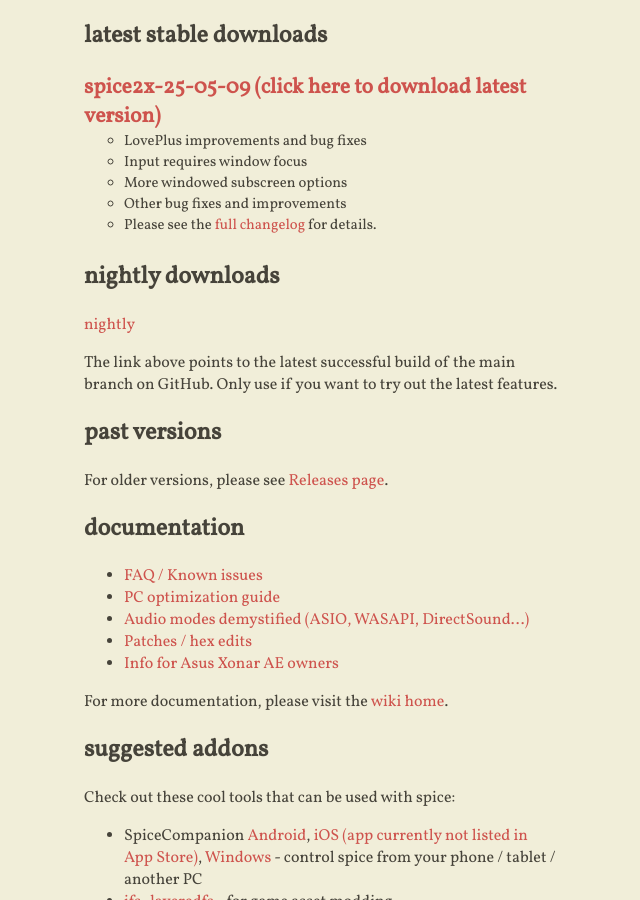
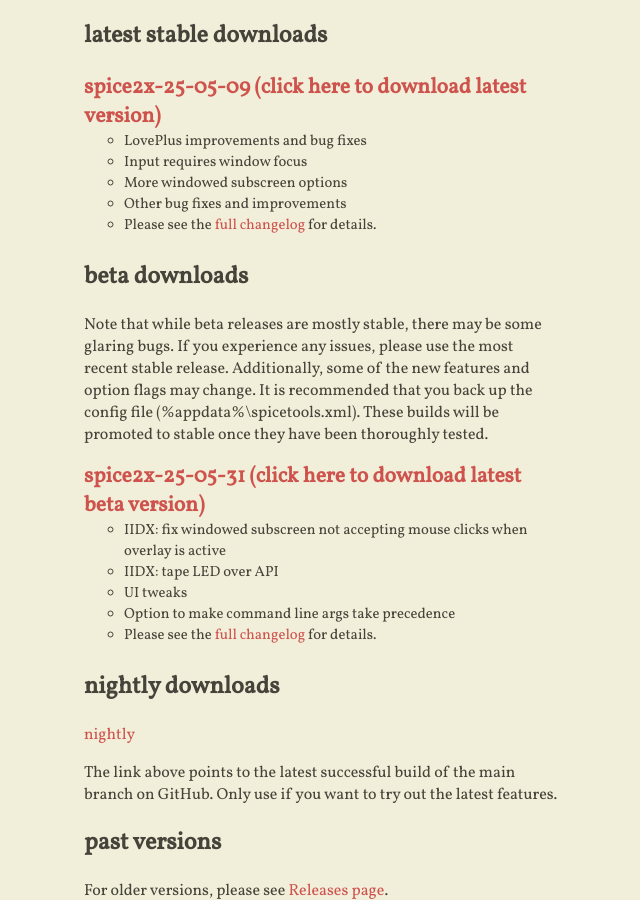
Before and after one commit to spice2x/spice2x.github.io, a Jekyll site: the page built from docs/index.html, in a window 1280 px wide and 900 px high, scrolled down 670 px. Shown: the whole window, without its empty margins (420-1060 px from the left). Built offline with Jekyll 4.4.1, drawn with Linux system fonts in a browser that asks for light colours; nearby versions of some CDN libraries.

Commit message:
reupload 25-05-31

```diff
--- a/docs/_includes/content.html
+++ b/docs/_includes/content.html
@@ -44,7 +44,7 @@
   </li>
 </ul>
 
-<!-- <h2>beta downloads</h2>
+<h2>beta downloads</h2>
 
 <p>Note that while beta releases are mostly stable, there may be some glaring bugs. If you experience any issues, please
   use the most recent stable release. Additionally, some of the new features and option flags may change. It is
@@ -57,13 +57,14 @@
       spice2x-25-05-31
     </a>
     <ul>
+      <li>IIDX: fix windowed subscreen not accepting mouse clicks when overlay is active</li>
       <li>IIDX: tape LED over API</li>
       <li>UI tweaks</li>
       <li>Option to make command line args take precedence</li>
       <li>Please see the <a href="https://github.com/spice2x/spice2x.github.io/releases/tag/25-05-31">full changelog</a> for details.</li>
     </ul>
   </li>
-</ul> -->
+</ul>
 
 <h2>nightly downloads</h2>
 
```
